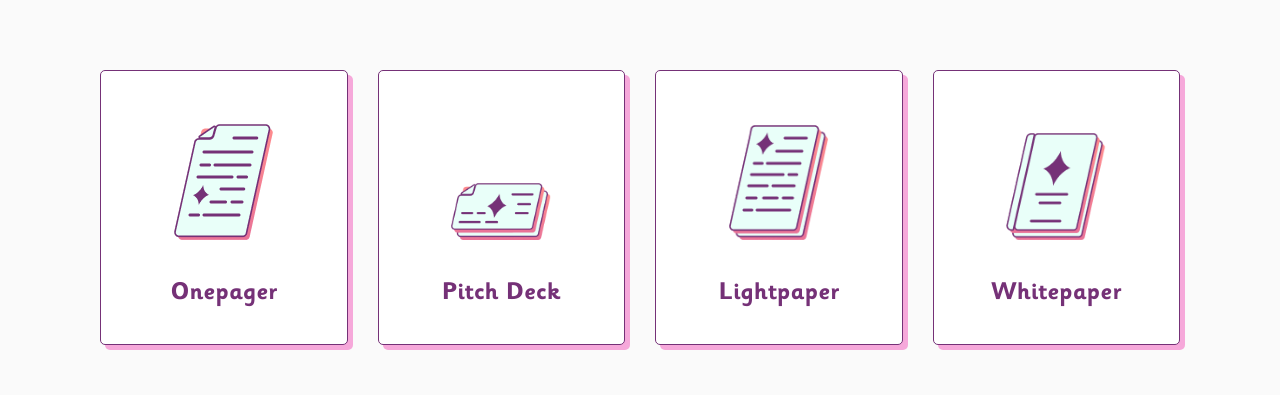
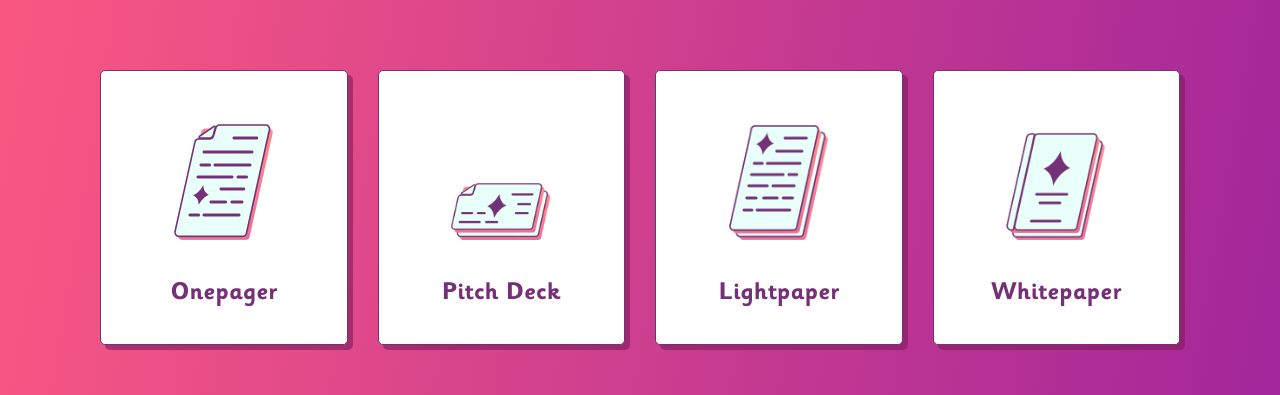
Before and after one commit to Mochi-Lab/mochi.market, a React (Create React App) app: page /papers in a window 1280 px wide. Shown: the part 292-687 px from the top of the page. Built offline with nearby package versions, Linux system fonts and the light colour scheme.

Commit message:
fix : page and FAQs color

```diff
--- a/src/App.css
+++ b/src/App.css
@@ -47,6 +47,10 @@ body {
 
 .background-dark-pink {
   background: #531C55;
+}
+
+.background-gradient-pink{
+  background: linear-gradient(99.5deg, #fc5981 0.48%, #a2269b 100%);
 }
 
 .big-title {
--- a/src/components/Partners/index.js
+++ b/src/components/Partners/index.js
@@ -2,7 +2,6 @@ import './style.css';
 import cinchBlock from 'assets/partners/cinchblock.png';
 import blockStar from 'assets/partners/blockstar.svg';
 import btxCapital from 'assets/partners/btx-capital.png';
-import existential from 'assets/partners/existential.png';
 import magnus from 'assets/partners/magnus_capital.png';
 import raptor from 'assets/partners/raptor.png';
 import x21 from 'assets/partners/x21.svg';
@@ -64,12 +63,6 @@ const members = [
     url: 'https://www.cinchblock.com/',
     name: 'cinch block',
     className: 'cinchBlock',
-  },
-  {
-    image: existential,
-    url: 'https://exst.vc/',
-    name: 'existential capital',
-    className: 'existential',
   },
   {
     image: blocksync,
--- a/src/views/FAQ/index.js
+++ b/src/views/FAQ/index.js
@@ -66,7 +66,7 @@ export default function FAQ() {
   return (
     <>
       <Navbar />
-      <div className='background-pink center container-flud'>
+      <div className='background-gradient-pink center container-flud'>
         <div className='row justify-content-center'>
           <p className='title-faq col-12'>faq</p>
           <div className='questions col-12 col-md-10'>
--- a/src/views/Papers/index.js
+++ b/src/views/Papers/index.js
@@ -11,7 +11,7 @@ export default function Papers() {
   return (
     <>
       <Navbar />
-      <div className='papers background-pink'>
+      <div className='papers background-gradient-pink'>
         <div className='container'>
           <div className='title-paper'>
             <h1 className='big-title light-pink'>Papers</h1>
--- a/src/views/Papers/style.css
+++ b/src/views/Papers/style.css
@@ -17,7 +17,7 @@
   z-index: 2;
   padding: 2rem;
   box-shadow: #e97397;
-  box-shadow: rgba(240, 46, 170, 0.4) 5px 5px;
+  box-shadow: rgb(128 28 91 / 60%) 5px 5px;
   transition: all 0.6s;
 }
 .papers .list-item-papers .item-paper .content-item-paper:hover {
```
